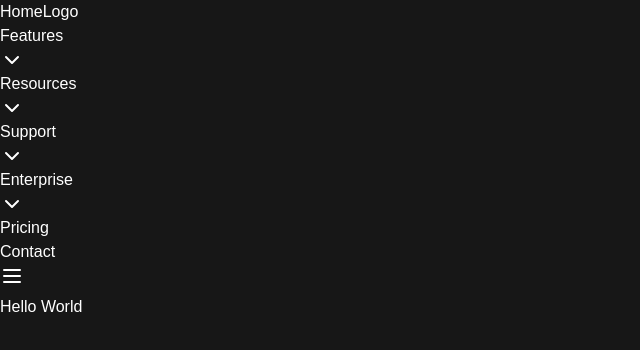
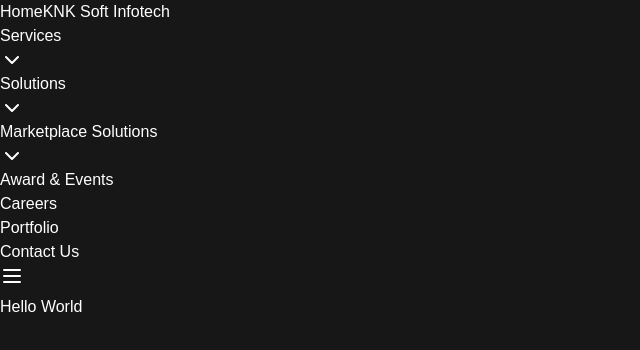
Before and after one commit to hackintown/knksoft-infotech, a Next.js app: page / in a window 1280 px wide. Shown: the top 350 px of the page, without its empty margins (0-640 px from the left). Built offline with nearby package versions, Linux system fonts and the light colour scheme.

Commit message:
navigation-inprogress

```diff
--- a/src/app/globals.css
+++ b/src/app/globals.css
@@ -40,5 +40,5 @@
 }
 
 .sub-menu {
-  @apply absolute top-[4.2rem] p-[15px] rounded-[6px] origin-[50%_-170px] backdrop-blur bg-white/[0.04];
+  @apply absolute top-[4.2rem] p-[15px] rounded-[6px] origin-[50%_-170px] backdrop-blur bg-white/[0.04] z-50;
 }
--- a/src/components/ui/Navbar/Navbar.tsx
+++ b/src/components/ui/Navbar/Navbar.tsx
@@ -20,7 +20,7 @@
             aria-label="Home"
           >
             <span className="sr-only">Home</span>
-            Logo
+            KNK Soft Infotech
           </Link>
 
           <nav
--- a/src/constants/navigation/menu-items.ts
+++ b/src/constants/navigation/menu-items.ts
@@ -1,141 +1,157 @@
-
 import type { MenuItem } from "./types";
 
 export const NAVIGATION_MENUS = [
     {
-        name: "Features",
-        subMenuHeading: ["Design", "Scale"],
+        name: "Services",
+        subMenuHeading: ["Custom Software Development", "Cloud Services"],
         subMenu: [
             {
-                name: "Design",
-                desc: "Responsive design",
-                href: "/features/design",
-                iconName: "PanelsTopLeft",
+                name: "MVF Development",
+                desc: "Build scalable minimum viable features",
+                href: "/services/mvf-development",
+                iconName: "Code2",
+                group: "Custom Software Development"
             },
             {
-                name: "Management",
-                desc: "Site control",
-                href: "/features/management",
-                iconName: "Bolt",
+                name: "Custom Web Development",
+                desc: "Modern web applications & solutions",
+                href: "/services/web-development",
+                iconName: "Globe",
+                group: "Custom Software Development"
             },
             {
-                name: "Navigation",
-                desc: "Link pages",
-                href: "/features/navigation",
-                iconName: "PanelTop",
+                name: "Custom Mobile App Development",
+                desc: "Native & cross-platform mobile apps",
+                href: "/services/mobile-development",
+                iconName: "Smartphone",
+                group: "Custom Software Development"
             },
             {
-                name: "CMS",
-                desc: "Management content",
-                href: "/features/cms",
-                iconName: "Database",
+                name: "Bar Code Solutions",
+                desc: "Inventory & tracking systems",
+                href: "/services/barcode-solutions",
+                iconName: "Scan",
+                group: "Custom Software Development"
             },
+            {
+                name: "E-Commerce",
+                desc: "Custom online store solutions",
+                href: "/services/ecommerce",
+                iconName: "Store",
+                group: "Custom Software Development"
+            },
+            {
+                name: "AWS Development",
+                desc: "Custom AWS cloud solutions",
+                href: "/services/aws-development",
+                iconName: "Cloud",
+                group: "Cloud Services"
+            },
+            {
+                name: "Cloud Architecture",
+                desc: "Scalable infrastructure design",
+                href: "/services/cloud-architecture",
+                iconName: "Network",
+                group: "Cloud Services"
+            },
+            {
+                name: "DevOps Services",
+                desc: "CI/CD & automation solutions",
+                href: "/services/devops",
+                iconName: "Settings",
+                group: "Cloud Services"
+            },
+            {
+                name: "Cloud Security",
+                desc: "Advanced security solutions",
+                href: "/services/cloud-security",
+                iconName: "Shield",
+                group: "Cloud Services"
+            }
         ],
         gridCols: 2,
+        layout: "grouped"
     },
     {
-        name: "Resources",
-        subMenuHeading: ["Get started", "Programs", "Recent"],
+        name: "Solutions",
         subMenu: [
             {
-                name: "Marketplace",
+                name: "CRM",
                 desc: "Browse templates",
                 href: "/resources/marketplace",
                 iconName: "ShoppingBag",
             },
             {
-                name: "Meetups",
+                name: "Assets & Vendor Management",
                 desc: "Upcoming events",
                 href: "/resources/meetups",
                 iconName: "MapPin",
             },
             {
-                name: "Updates",
+                name: "Expense Management",
                 desc: "Changelog",
                 href: "/resources/updates",
                 iconName: "BellDot",
             },
             {
-                name: "Academy",
+                name: "LMS",
                 desc: "Watch lessons",
                 href: "/resources/academy",
                 iconName: "Play",
             },
-            {
-                name: "Blog",
-                desc: "Posts",
-                href: "/resources/blog",
-                iconName: "BookOpenText",
-            },
-            {
-                name: "Figma",
-                desc: "Plugin",
-                href: "/resources/figma",
-                iconName: "Figma",
-            },
-            {
-                name: "Experts",
-                desc: "Jobs",
-                href: "/resources/experts",
-                iconName: "BriefcaseBusiness",
-            },
-            {
-                name: "Gallery",
-                desc: "Images",
-                href: "/resources/gallery",
-                iconName: "Images",
-            },
-        ],
-        gridCols: 3,
-    },
-    {
-        name: "Support",
-        subMenu: [
-            {
-                name: "Help",
-                desc: "Center",
-                href: "/support/help",
-                iconName: "CircleHelp",
-            },
-            {
-                name: "Community",
-                desc: "Project help",
-                href: "/support/community",
-                iconName: "MessageCircle",
-            },
-            {
-                name: "Emergency",
-                desc: "Urgent issues",
-                href: "/support/emergency",
-                iconName: "TriangleAlert",
-            },
+
         ],
         gridCols: 1,
     },
+
     {
-        name: "Enterprise",
-        subMenuHeading: ["Overview", "Features"],
+        name: "Marketplace Solutions" ,
+        subMenuHeading: ["", ""],
         subMenu: [
             {
-                name: "Enterprise",
+                name: "Beauty & Saloon",
                 desc: "Overview",
                 href: "/enterprise",
                 iconName: "ShieldPlus",
             },
             {
-                name: "Collaboration",
+                name: "Home Services",
                 desc: "Design together",
                 href: "/enterprise/collaboration",
                 iconName: "Users",
             },
             {
-                name: "Customers",
+                name: "Handyman App",
                 desc: "Stories",
                 href: "/enterprise/customers",
                 iconName: "Dessert",
             },
             {
-                name: "Security",
+                name: "Car Washing",
+                desc: "Your site secured",
+                href: "/enterprise/security",
+                iconName: "Lock",
+            },
+            {
+                name: "Taxi App",
+                desc: "Your site secured",
+                href: "/enterprise/security",
+                iconName: "Lock",
+            },
+            {
+                name: "Food Delivery",
+                desc: "Your site secured",
+                href: "/enterprise/security",
+                iconName: "Lock",
+            },
+            {
+                name: "Grocery Delivery",
+                desc: "Your site secured",
+                href: "/enterprise/security",
+                iconName: "Lock",
+            },
+            {
+                name: "On Demand",
                 desc: "Your site secured",
                 href: "/enterprise/security",
                 iconName: "Lock",
@@ -144,11 +160,19 @@
         gridCols: 2,
     },
     {
-        name: "Pricing",
-        href: "/pricing"
+        name: "Award & Events",
+        href: "/awards-and-events"
     },
     {
-        name: "Contact",
+        name: "Careers",
+        href: "/careers"
+    },
+    {
+        name: "Portfolio",
+        href: "/portfolio"
+    },
+    {
+        name: "Contact Us",
         href: "/contact"
     },
 ] as const satisfies MenuItem[];
--- a/src/constants/navigation/types.ts
+++ b/src/constants/navigation/types.ts
@@ -1,11 +1,11 @@
-
 export type GridColumns = 1 | 2 | 3;
 
 export interface SubMenuItem {
   name: string;
-  desc?: string;
+  desc: string;
   href: string;
   iconName: keyof typeof import("lucide-react");
+  group?: string;
 }
 
 export interface MenuItem {
@@ -14,4 +14,5 @@
   subMenuHeading?: string[];
   subMenu?: SubMenuItem[];
   gridCols?: GridColumns;
+  layout?: "grouped" | "default";
 }
```
Also changed, not shown: src/components/ui/Navbar/DesktopMenu.tsx (+47 -3 lines).
